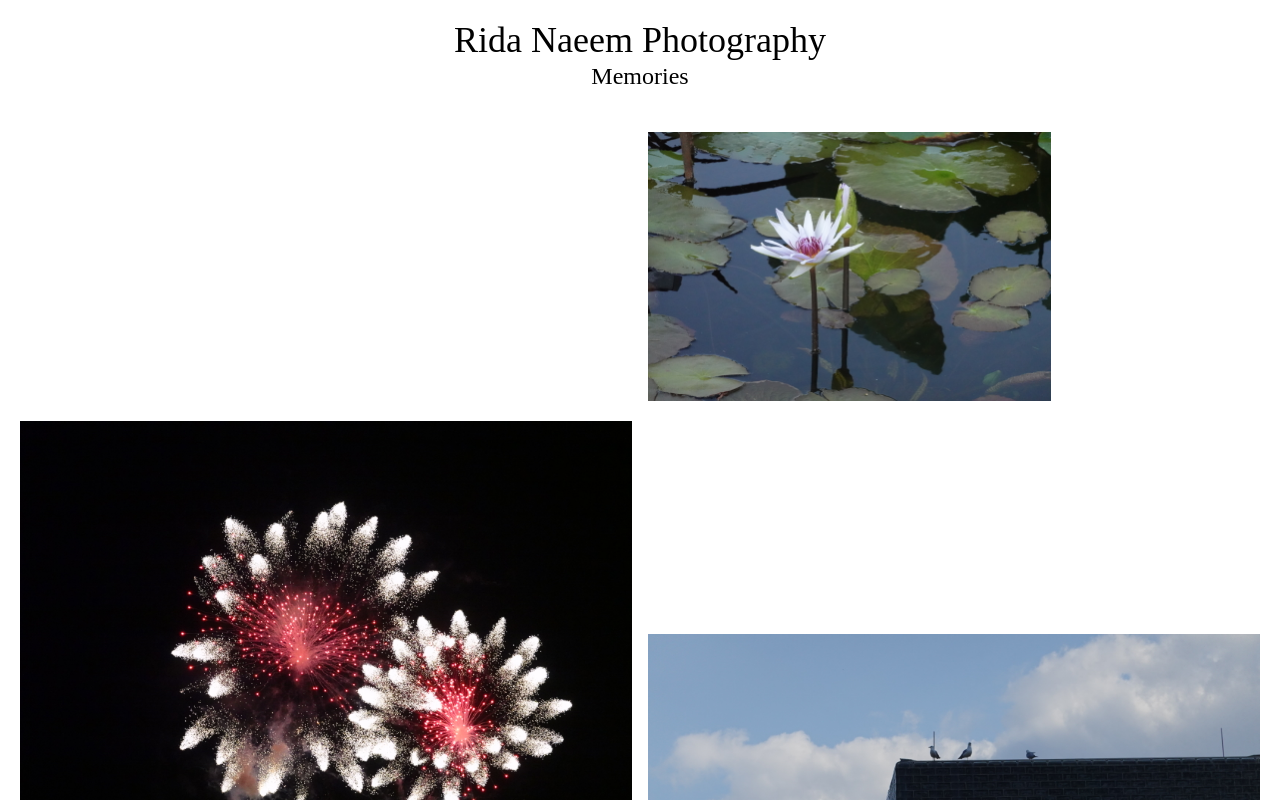
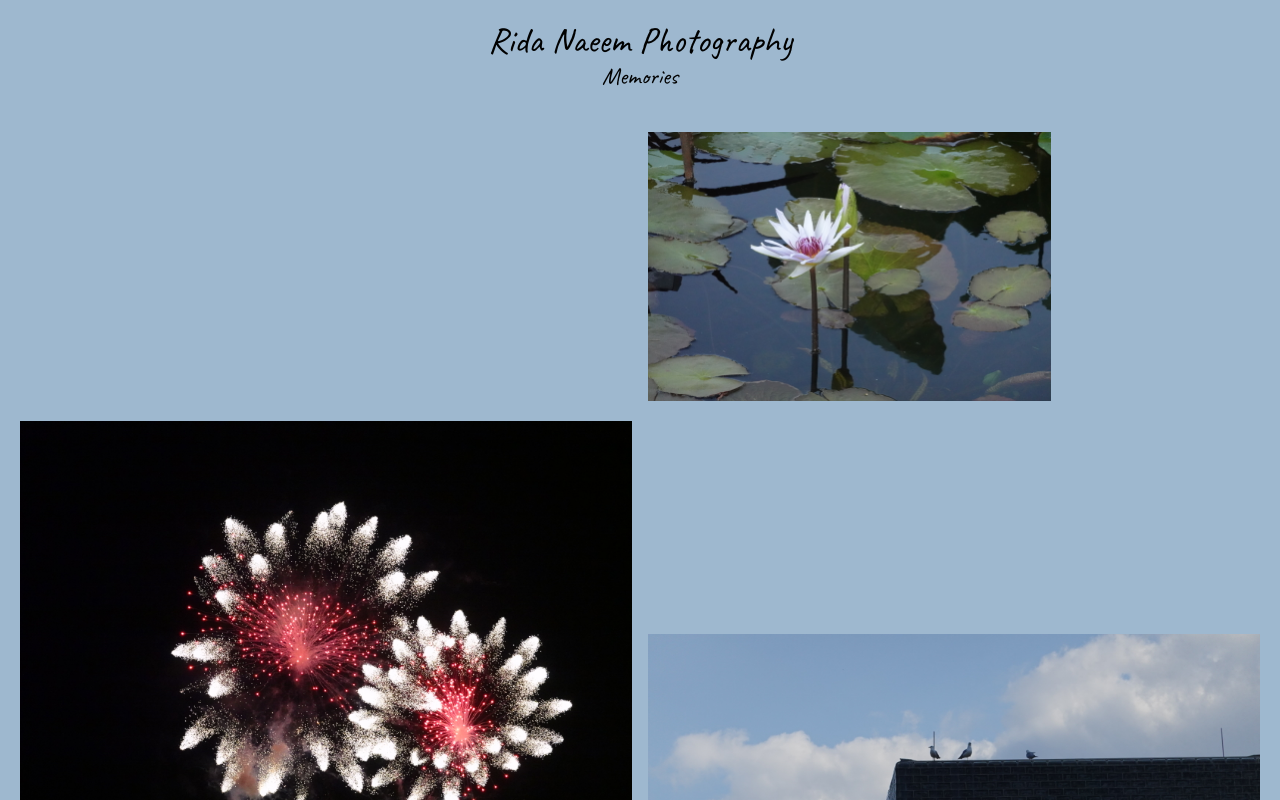
Before and after one commit to ridanaeeem/rida-photos, a Next.js app: page / in a window 1280 px wide. Shown: the top 800 px of the page. Built offline with nearby package versions, Linux system fonts and the light colour scheme.

Commit message:
font and background

```diff
--- a/app/globals.css
+++ b/app/globals.css
@@ -10,6 +10,10 @@
 }
 
 .header {
-	font-family: "La Belle Aurore";
-	font-style: normal;
+	/* font-family: "La Belle Aurore";
+	font-style: normal; */
+	/* font-family: "Caveat", cursive;
+	font-optical-sizing: auto;
+	font-weight: 400;
+	font-style: normal; */
 }
--- a/app/layout.tsx
+++ b/app/layout.tsx
@@ -1,8 +1,10 @@
 import type { Metadata } from "next";
 import { Inter } from "next/font/google";
 import "./globals.css";
+import { Caveat } from "next/font/google";
 
 const inter = Inter({ subsets: ["latin"] });
+const caveat = Caveat({ subsets: ["latin"] });
 
 export const metadata: Metadata = {
 	title: "Rida Naeem Photography",
@@ -16,7 +18,7 @@
 }>) {
 	return (
 		<html lang="en">
-      <body className={inter.className}>{children}</body>
+			<body className={caveat.className}>{children}</body>
 		</html>
 	);
 }
--- a/app/page.tsx
+++ b/app/page.tsx
@@ -4,6 +4,9 @@
 import { motion } from "framer-motion";
 import PhotoThumbnail from "@/components/PhotoThumbnail";
 import PhotoModal from "@/components/PhotoModal";
+import { Caveat } from "next/font/google";
+
+const caveat = Caveat({ subsets: ["latin"] });
 
 interface ModalData {
 	isOpen: boolean;
@@ -40,7 +43,8 @@
 	return (
 		<div>
 			<title>Rida Naeem Photography</title>
-			<main>
+			<main className={caveat.className}>
+				<div className="bg-[#9EB8CF]">
 					<div className="header flex flex-col p-5">
 						<h1 className="text-4xl">Rida Naeem Photography</h1>
 						<h2 className="text-2xl">Memories</h2>
@@ -123,6 +127,7 @@
 							stats="f/11.0 • 1/4000 • 16.21mm • ISO12800"
 						/>
 					</motion.div>
+				</div>
 			</main>
 		</div>
 	);
```
Lines whose indentation alone changed are shown as unchanged.
